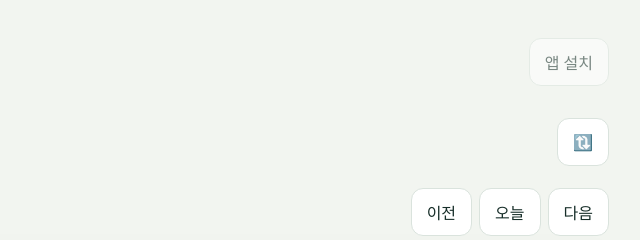
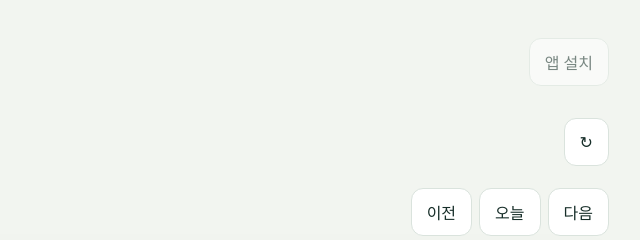
Before and after one commit to abmstar/YGTable, a plain HTML site: page index.html in a window 1280 px wide. Shown: the top 240 px of the page, 538-1178 px from the left. Drawn offline with Linux system fonts and the light colour scheme.

Commit message:
Update index.html

```diff
--- a/index.html
+++ b/index.html
@@ -407,13 +407,8 @@
 
         <span class="grow"></span>
 
-        <button
-          type="button"
-          id="refresh"
-          aria-label="시간표 새로고침"
-          title="시간표 새로고침"
-        >
-          🔃
+        <button type="button" id="refresh" aria-label="새로고침" title="새로고침">
+          ↻
         </button>
       </form>
 
```
